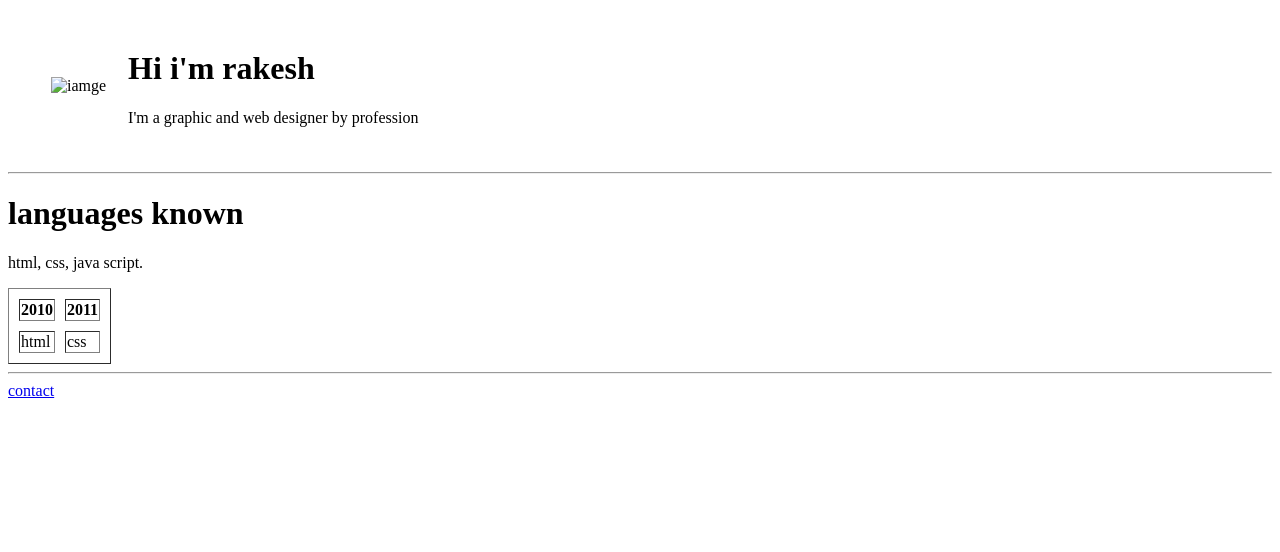
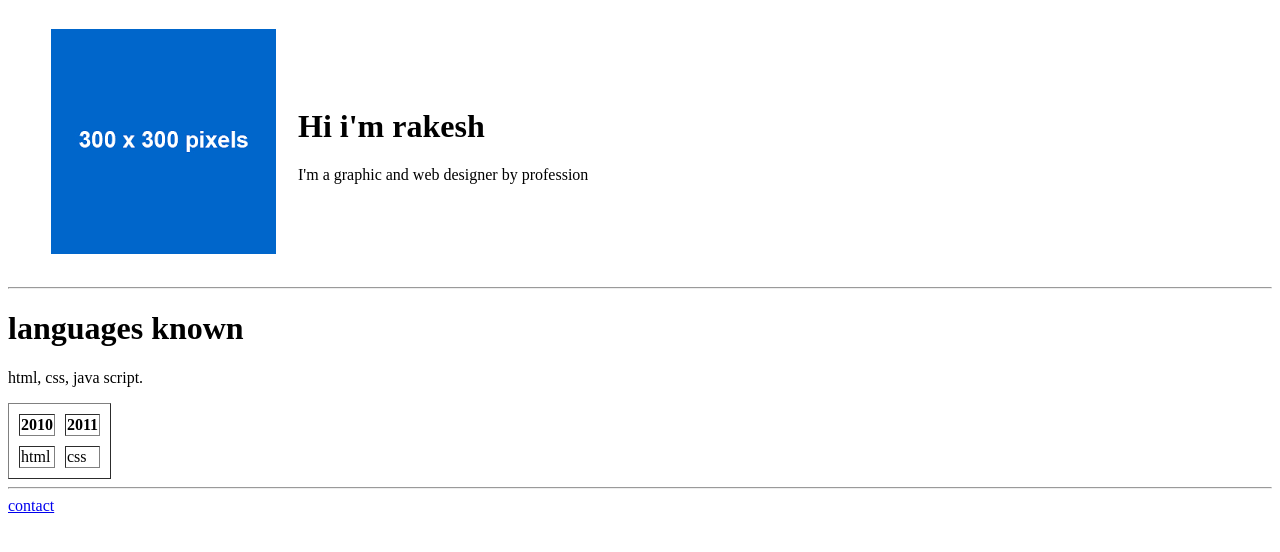
Before and after one commit to PulukashiRakesh/cv, a plain HTML site: page index.html in a window 1280 px wide. Drawn offline with Linux system fonts and the light colour scheme; the site is published under a folder, as on GitHub Pages, so addresses that start at the root find nothing.

Commit message:
index.html

```diff
--- a/index.html
+++ b/index.html
@@ -13,7 +13,7 @@
 
         <th>
             <td>
-                <img src="/images/download.png" alt="iamge">
+                <img src="images/download.png" alt="iamge">
             </td>
             <td>
                 <h1>Hi i'm rakesh</h1>
```
